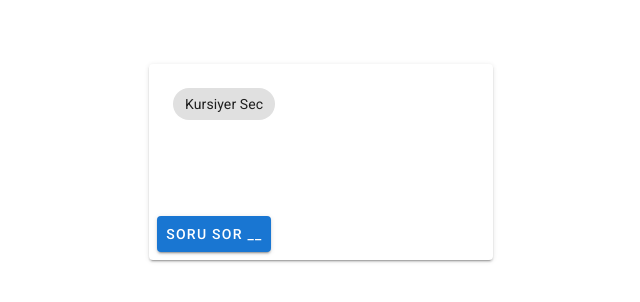
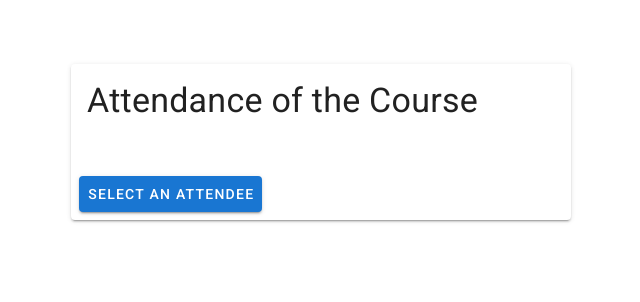
Before and after one commit to full-stack-course-year-2/trainee-attendance, a Vue app: page / in a window 1280 px wide. Shown: the top 302 px of the page, without its empty margins (319-959 px from the left). Built offline with nearby package versions, Linux system fonts and the light colour scheme.

Commit message:
adding wrapper component

```diff
--- /dev/null
+++ b/src/components/AttendeeBoard.vue
@@ -0,0 +1,45 @@
+<template>
+  <div class="mt-16">
+    <random :attendees="attendees" :selected="selected" @select="onSelect" />
+  </div>
+</template>
+
+<script>
+import Random from "./Random.vue";
+export default {
+  components: {
+    Random,
+  },
+  data() {
+    return {
+      attendees: [
+        { name: "01-Ahmet" },
+        { name: "02-Mehmet" },
+        { name: "03-Osman" },
+        { name: "04-Okan" },
+        { name: "06-Ahmet" },
+        { name: "07-Mehmet" },
+        { name: "08-Osman" },
+        { name: "09-Okan" },
+        { name: "10-Ahmet" },
+        { name: "11-Mehmet" },
+        { name: "12-Osman" },
+        { name: "13-Okan" },
+      ],
+      selected: "",
+    };
+  },
+  methods: {
+    onSelect(payload) {
+      this.selected = payload;
+    },
+  },
+};
+</script>
+
+<style scoped>
+.card {
+  margin: 0px auto;
+  width: 300px;
+}
+</style>
--- a/src/components/Random.vue
+++ b/src/components/Random.vue
@@ -1,46 +1,41 @@
 <template>
-  <v-card class="mx-auto mt-16" max-width="344">
+  <v-card class="mx-auto mt-16" max-width="500">
     <v-card-text>
-      <div>
-        <v-chip class="ma-2"> Kursiyer Sec </v-chip>
-      </div>
+      <p class="text-h4 text--primary">Attendance of the Course</p>
       <div class="text--primary mt-8">
         <h2 v-if="selected !== '' && selected !== 0">
           {{ selected }}
         </h2>
       </div>
     </v-card-text>
-    <v-card-actions class="mt-8">
-      <v-btn class="primary" @click="select"> Soru Sor __</v-btn>
+    <v-card-actions>
+      <v-btn class="primary" @click="select"> Select an Attendee</v-btn>
     </v-card-actions>
   </v-card>
 </template>
 
 <script>
 export default {
+  props: {
+    attendees: {
+      type: Array,
+      required: true,
+    },
+    selected: {
+      type: String,
+      default: "",
+    },
+  },
   data() {
-    return {
-      kursiyerArr: [
-        { name: "01-Ahmet" },
-        { name: "02-Mehmet" },
-        { name: "03-Osman" },
-        { name: "04-Okan" },
-        { name: "06-Ahmet" },
-        { name: "07-Mehmet" },
-        { name: "08-Osman" },
-        { name: "09-Okan" },
-        { name: "10-Ahmet" },
-        { name: "11-Mehmet" },
-        { name: "12-Osman" },
-        { name: "13-Okan" },
-      ],
-      selected: "",
-    };
+    return {};
   },
   methods: {
     select() {
-      const val = Math.floor(Math.random() * this.kursiyerArr.length);
-      if (val !== 0) this.selected = this.kursiyerArr[val].name;
+      const val = Math.floor(Math.random() * this.attendees.length);
+      if (val !== 0) {
+        const selected = this.attendees[val].name;
+        this.$emit("select", selected);
+      }
     },
   },
 };
--- a/src/router/index.js
+++ b/src/router/index.js
@@ -1,14 +1,14 @@
 import Vue from "vue";
 import VueRouter from "vue-router";
-import Home from "../views/Home.vue";
+import index from "../views/index.vue";
 
 Vue.use(VueRouter);
 
 const routes = [
   {
     path: "/",
-    name: "Home",
-    component: Home,
+    name: "index",
+    component: index,
   },
 ];
 
--- a/src/views/Home.vue
+++ /dev/null
@@ -1,12 +0,0 @@
-<template>
-  <Random />
-</template>
-
-<script>
-import Random from "../components/Random.vue";
-export default {
-  name: "Home",
-
-  components: { Random },
-};
-</script>
--- /dev/null
+++ b/src/views/index.vue
@@ -0,0 +1,12 @@
+<template>
+  <attendee-board />
+</template>
+
+<script>
+import AttendeeBoard from "../components/AttendeeBoard.vue";
+export default {
+  name: "index",
+
+  components: { AttendeeBoard },
+};
+</script>
```
